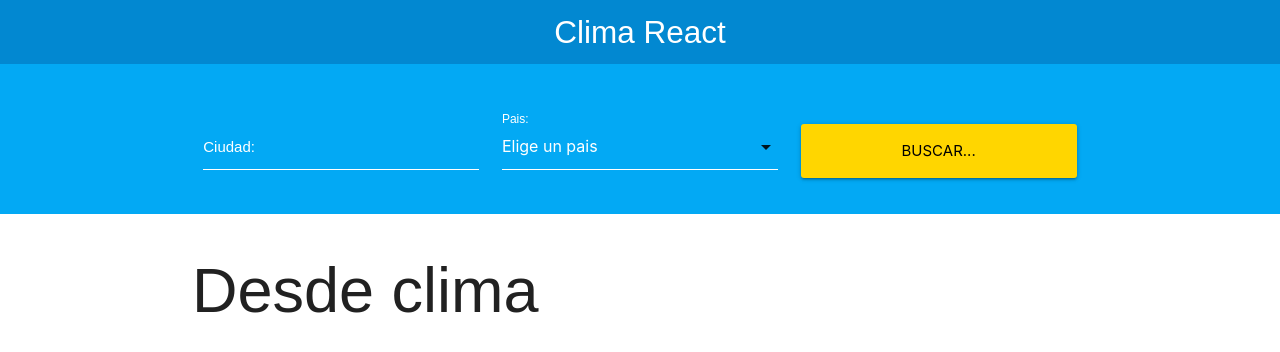
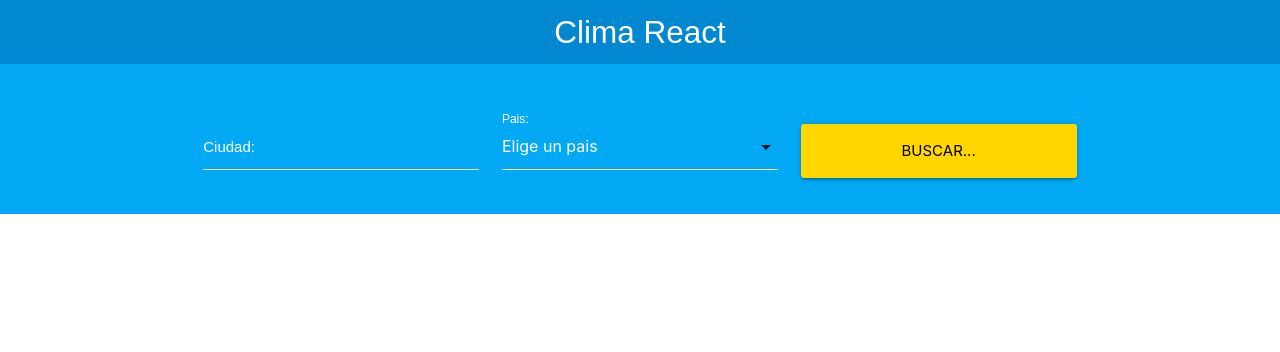
Before and after one commit to Isai-gomez/Clima, a React (Create React App) app: page / in a window 1280 px wide. Shown: the top 352 px of the page. Built offline with nearby package versions, Linux system fonts and the light colour scheme.

Commit message:
Pasando  el resultado al Componente

```diff
--- a/src/componentes/App.js
+++ b/src/componentes/App.js
@@ -60,7 +60,7 @@ class App extends React.Component {
     if (error) {
       resultado = <Error mensaje={"Ambos campos son obligatorios"}></Error>;
     } else {
-      resultado = <Clima resultado={this.state.resultado} />;
+      resultado = <Clima resultado1={this.state.resultado} />;
     }
     return (
       <div className="app">
--- a/src/componentes/Clima.js
+++ b/src/componentes/Clima.js
@@ -1,13 +1,13 @@
 import React, { Component } from "react";
 
 class Clima extends Component {
+  mostrarResultado = () => {
+    const { name, weather, main } = this.props.resultado1;
+    if (!name || !weather || !main) return null;
+    return <div className="row">{name}</div>;
+  };
   render() {
-    console.log(this.props.resultado);
-    return (
-      <div className="container">
-        <h1>Desde clima</h1>
-      </div>
-    );
+    return <div className="container">{this.mostrarResultado()}</div>;
   }
 }
 
```
